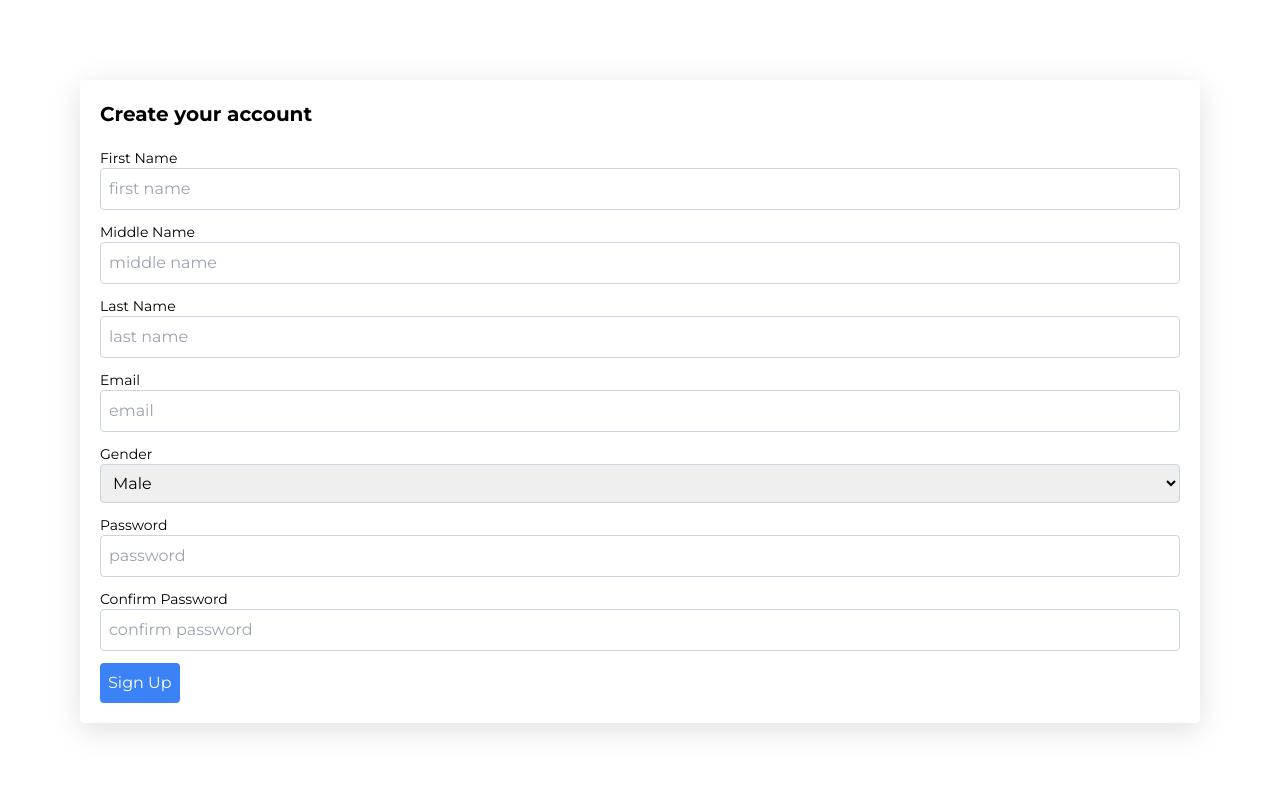
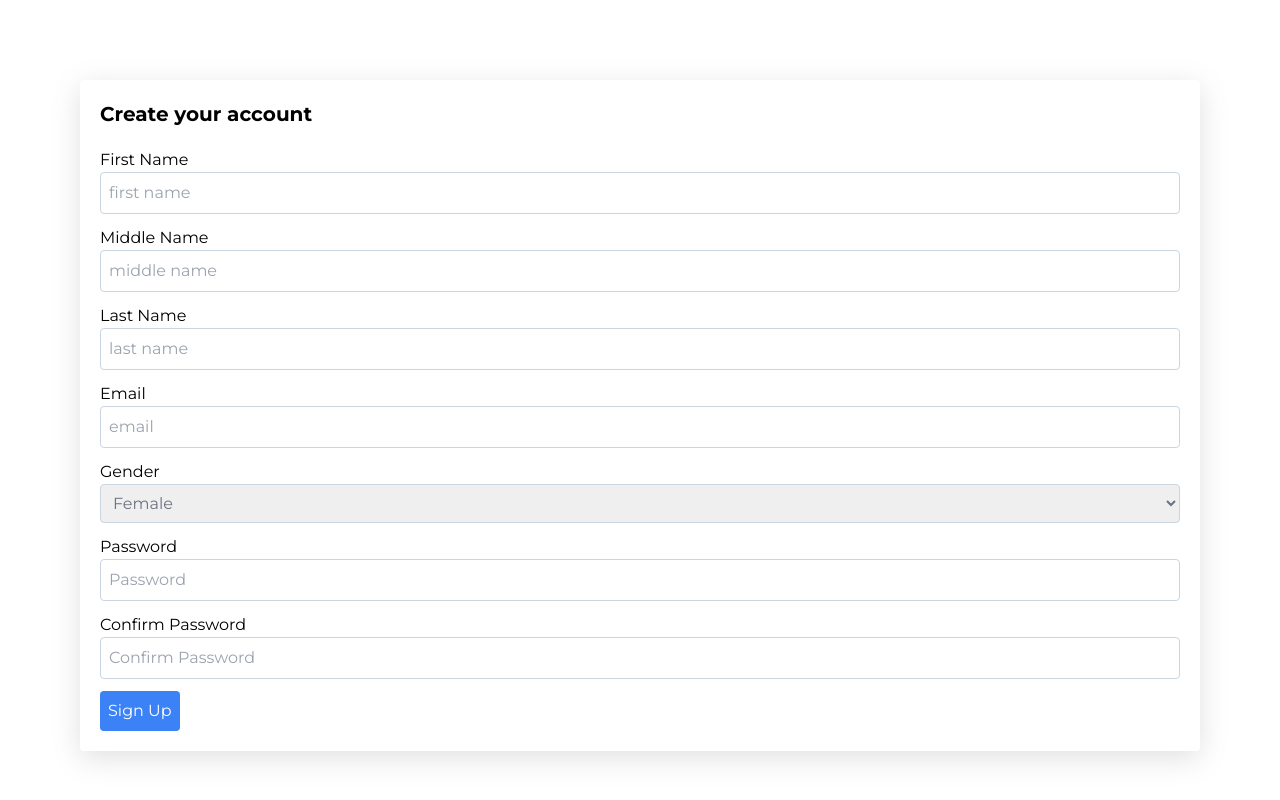
Before and after one commit to Mark-Alexis-Posadas/student-information-system, a React (Vite) app in the folder client/: page /sign-up in a window 1280 px wide. Shown: the top 800 px of the page. Built offline with nearby package versions, Linux system fonts and the light colour scheme.

Commit message:
added handlechange and form value

```diff
--- a/client/src/authentication/SignUp/index.tsx
+++ b/client/src/authentication/SignUp/index.tsx
@@ -1,44 +1,104 @@
 import React from "react";
-import { signUpData } from "../../data/sign-up";
+
 import { Button } from "../../components/Buttons";
 import { PageTitle } from "../../components/PageTitle";
-import { Select } from "../../components/Forms/Select";
-import { Input } from "../../components/Forms/Inputs";
 import { Link } from "react-router-dom";
 import { useAppDispatch, useAppSelector } from "../../hooks/hooks";
+import { handleFields } from "../../reducers/signUpSlice";
+
 export const SignUp: React.FC = () => {
-  const dispatch = useAppDispatch;
+  const dispatch = useAppDispatch();
   const formFields = useAppSelector((state) => state.formFields.formFields);
+  const handleChange = (
+    e: React.ChangeEvent<HTMLInputElement | HTMLSelectElement>
+  ) => {
+    const { name, value } = e.target;
+    dispatch(handleFields({ fieldName: name, value }));
+  };
+
   return (
     <div className="p-5 rounded shadow-custom-shadow">
       <PageTitle text="Create your account" />
       <form>
-        {signUpData.map((item, index) =>
-          index === 4 ? (
-            <div className="flex flex-col mb-3" key={item.id}>
-              <label htmlFor="" className="text-sm capitalize">
-                {item.text}
-              </label>
-              <Select />
-            </div>
-          ) : (
-            <div key={item.id} className="flex flex-col mb-3">
-              <label className="text-sm capitalize">{item.text}</label>
-              <Input
-                type={
-                  index === 3
-                    ? "email"
-                    : index === 5 || index === 6
-                    ? "password"
-                    : "text"
-                }
-                id={item.text.replace(/\s/g, "").toLowerCase()}
-                placeholder={item.text}
-                name={item.text.replace(/\s/g, "").toLowerCase()}
-              />
-            </div>
-          )
-        )}
+        <div className="flex flex-col mb-3">
+          <label htmlFor="">First Name</label>
+          <input
+            onChange={handleChange}
+            value={formFields.firstName}
+            name="firstName"
+            type="text"
+            className="border border-slate-300 p-2 rounded text-gray-500 dark:bg-gray-700 dark:border-none"
+            placeholder="first name"
+          />
+        </div>
+        <div className="flex flex-col mb-3">
+          <label htmlFor="">Middle Name</label>
+          <input
+            onChange={handleChange}
+            value={formFields.middleName}
+            name="middleName"
+            type="text"
+            className="border border-slate-300 p-2 rounded text-gray-500 dark:bg-gray-700 dark:border-none"
+            placeholder="middle name"
+          />
+        </div>
+        <div className="flex flex-col mb-3">
+          <label htmlFor="">Last Name</label>
+          <input
+            onChange={handleChange}
+            value={formFields.lastName}
+            name="lastName"
+            type="text"
+            className="border border-slate-300 p-2 rounded text-gray-500 dark:bg-gray-700 dark:border-none"
+            placeholder="last name"
+          />
+        </div>
+        <div className="flex flex-col mb-3">
+          <label htmlFor="">Email</label>
+          <input
+            onChange={handleChange}
+            value={formFields.email}
+            name="email"
+            type="email"
+            className="border border-slate-300 p-2 rounded text-gray-500 dark:bg-gray-700 dark:border-none"
+            placeholder="email"
+          />
+        </div>
+        <div className="flex flex-col mb-3">
+          <label htmlFor="">Gender</label>
+          <select
+            onChange={handleChange}
+            value={formFields.gender}
+            name="gender"
+            id=""
+            className="border border-slate-300 p-2 rounded text-gray-500 dark:bg-gray-700 dark:border-none"
+          >
+            <option value="female">Female</option>
+            <option value="male">Male</option>
+          </select>
+        </div>
+        <div className="flex flex-col mb-3">
+          <label htmlFor="">Password</label>
+          <input
+            onChange={handleChange}
+            value={formFields.password}
+            name="password"
+            type="password"
+            className="border border-slate-300 p-2 rounded text-gray-500 dark:bg-gray-700 dark:border-none"
+            placeholder="Password"
+          />
+        </div>
+        <div className="flex flex-col mb-3">
+          <label htmlFor="">Confirm Password</label>
+          <input
+            onChange={handleChange}
+            value={formFields.confirmPassword}
+            name="confirmPassword"
+            type="password"
+            className="border border-slate-300 p-2 rounded text-gray-500 dark:bg-gray-700 dark:border-none"
+            placeholder="Confirm Password"
+          />
+        </div>
         <Button classNames="text-white rounded bg-blue-500 p-2">
           <Link to="/otp">Sign Up</Link>
         </Button>
--- a/client/src/components/Forms/Inputs/index.tsx
+++ b/client/src/components/Forms/Inputs/index.tsx
@@ -7,9 +7,11 @@ export const Input: React.FC<InputTypes> = ({
   placeholder,
   customClass,
   value,
+  handleChange,
 }) => {
   return (
     <input
+      onChange={handleChange}
       value={value}
       type={type}
       name={name}
--- a/client/src/reducers/signUpSlice.ts
+++ b/client/src/reducers/signUpSlice.ts
@@ -1,5 +1,8 @@
 import { createSlice, PayloadAction } from "@reduxjs/toolkit";
-import { HandleFieldsPayload, SignUpState } from "../types/forms/FormFields";
+import {
+  HandleFieldsPayload,
+  SignUpState,
+} from "../types/authentication/sign-up";
 
 const initialState: SignUpState = {
   formFields: {
--- a/client/src/types/authentication/sign-up.ts
+++ b/client/src/types/authentication/sign-up.ts
@@ -1,2 +1,21 @@
 import { StudentListTypes } from "../pages/student-list";
 export interface SignUpTypes extends StudentListTypes {}
+
+export interface SignUpFieldsTypes {
+  firstName: string;
+  middleName: string;
+  lastName: string;
+  email: string;
+  gender: string;
+  password: string;
+  confirmPassword: string;
+}
+
+export interface SignUpState {
+  formFields: SignUpFieldsTypes;
+}
+
+export interface HandleFieldsPayload {
+  fieldName: keyof SignUpFieldsTypes;
+  value: string;
+}
--- a/client/src/types/forms/FormFields.ts
+++ /dev/null
@@ -1,18 +0,0 @@
-export interface FormFieldsTypes {
-  firstName: string;
-  middleName: string;
-  lastName: string;
-  email: string;
-  gender: string;
-  password: string;
-  confirmPassword: string;
-}
-
-export interface SignUpState {
-  formFields: FormFieldsTypes;
-}
-
-export interface HandleFieldsPayload {
-  fieldName: keyof FormFieldsTypes;
-  value: string;
-}
--- a/client/src/types/forms/Input.ts
+++ b/client/src/types/forms/Input.ts
@@ -5,6 +5,7 @@ export interface InputTypes {
   name: string;
   placeholder: string;
   customClass?: string;
+  handleChange: () => void;
 }
 
 export interface AddStudentDataTypes {
```
